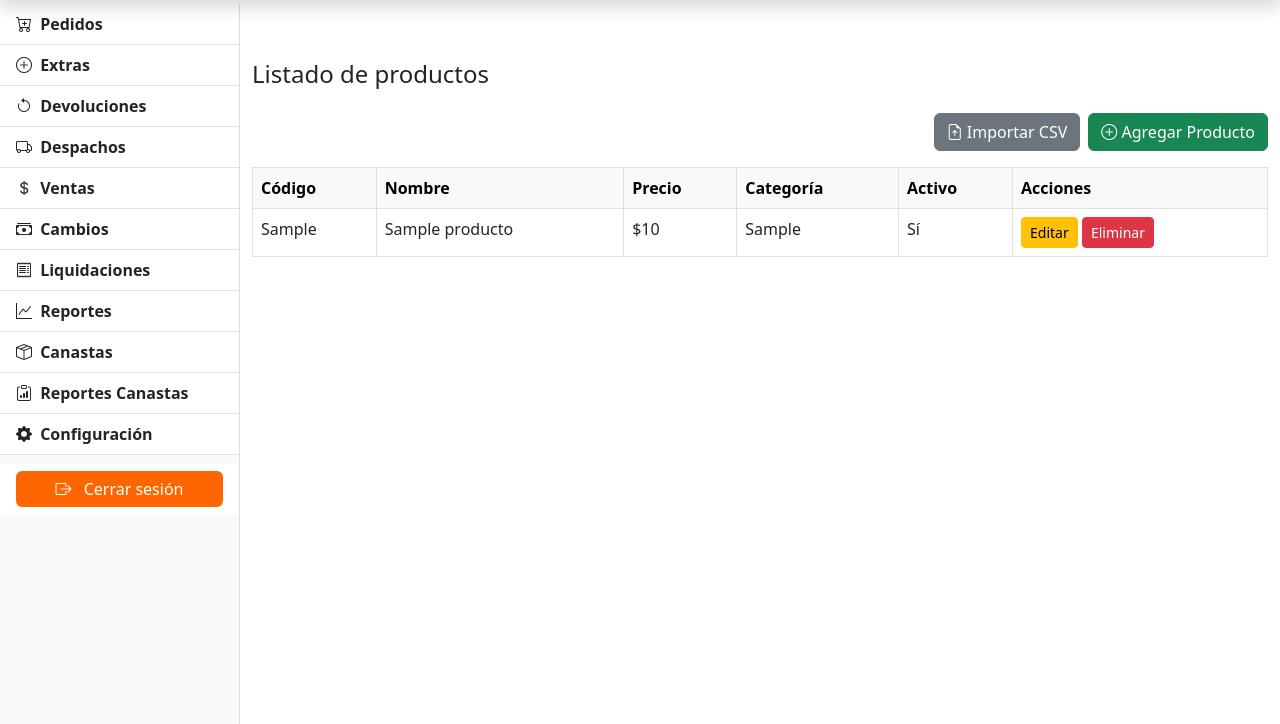
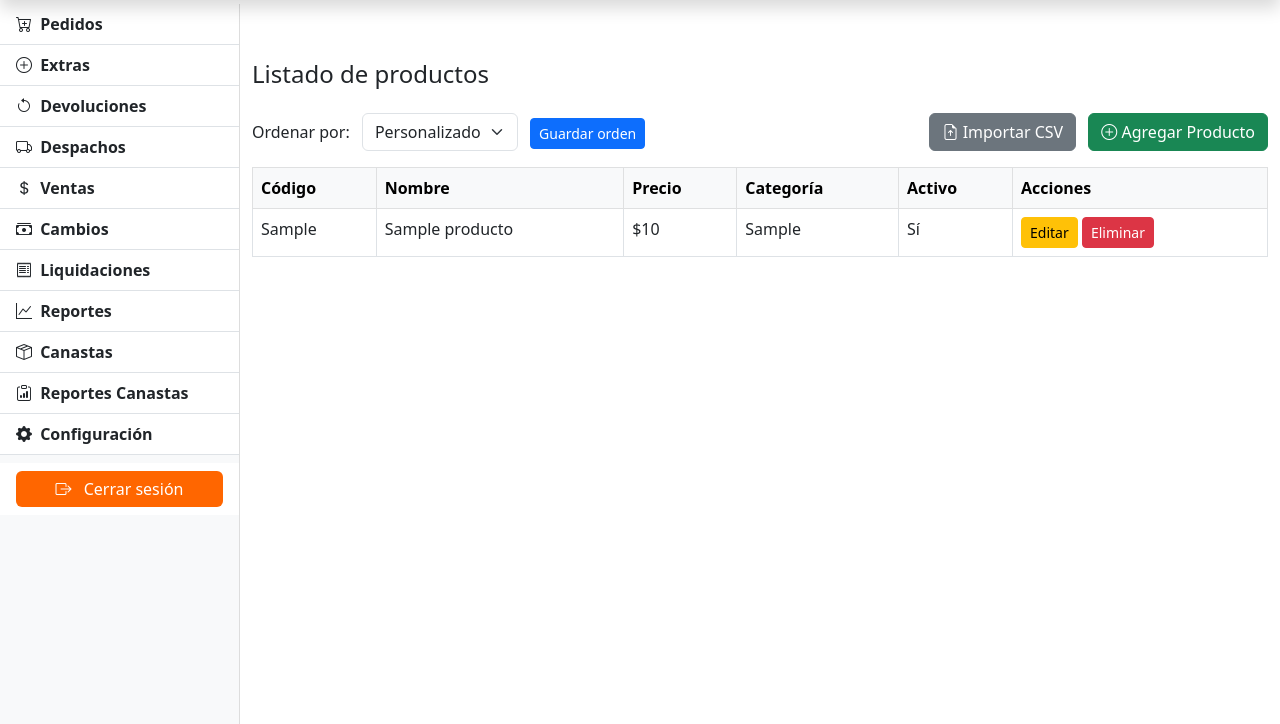
Before and after one commit to JohnFRave90/sistema_ventas, a Flask app: page /productos/ in a window 1280 px wide. Shown: the part 76-800 px from the top of the page. Run offline with Flask 3, Linux system fonts and the light colour scheme; a user stored in the database is signed in; tables that the repository leaves empty hold one stand-in row (values such as "Sample post"); some libraries are stand-ins or nearby versions.

Commit message:
orden de productos

```diff
--- a/app/models/producto.py
+++ b/app/models/producto.py
@@ -8,3 +8,4 @@ class Producto(db.Model):
     precio = db.Column(db.Float, nullable=False)
     categoria = db.Column(db.String(20), nullable=False)  # 'panadería' o 'bizcochería'
     activo = db.Column(db.Boolean, default=True, nullable=False)
+    orden = db.Column(db.Integer, default=0)
--- a/app/routes/productos.py
+++ b/app/routes/productos.py
@@ -13,8 +13,18 @@ productos_bp = Blueprint('productos', __name__, url_prefix='/productos')
 @productos_bp.route('/')
 @rol_requerido('administrador', 'semiadmin')
 def listar_productos():
-    productos = Producto.query.all()
-    return render_template('productos/listar.html', productos=productos)
+    """Lista los productos con la posibilidad de elegir el orden."""
+
+    orden = request.args.get('orden', 'personalizado')
+
+    if orden == 'nombre':
+        productos = Producto.query.order_by(Producto.nombre).all()
+    elif orden == 'codigo':
+        productos = Producto.query.order_by(Producto.codigo).all()
+    else:
+        productos = Producto.query.order_by(Producto.orden, Producto.nombre).all()
+
+    return render_template('productos/listar.html', productos=productos, orden_actual=orden)
 
 # CREAR PRODUCTO
 @productos_bp.route('/crear', methods=['GET', 'POST'])
@@ -26,7 +36,8 @@ def crear_producto():
         categoria = request.form['categoria']
         activo = 'activo' in request.form
 
-        nuevo = Producto(nombre=nombre, precio=precio, categoria=categoria, activo=activo)
+        max_orden = db.session.query(db.func.max(Producto.orden)).scalar() or 0
+        nuevo = Producto(nombre=nombre, precio=precio, categoria=categoria, activo=activo, orden=max_orden + 1)
         db.session.add(nuevo)
         db.session.commit()
         flash('Producto creado correctamente.', 'success')
@@ -75,7 +86,8 @@ def importar_productos():
         archivo.save(ruta_archivo)
 
         errores = []
-
+        max_orden = db.session.query(db.func.max(Producto.orden)).scalar() or 0
+        contador = 1
         with open(ruta_archivo, newline='', encoding='utf-8') as f:
             lector = csv.DictReader(f)
             lector.fieldnames[0] = lector.fieldnames[0].lstrip('\ufeff')
@@ -97,8 +109,10 @@ def importar_productos():
                             nombre=nombre,
                             precio=precio,
                             categoria=categoria,
-                            activo=True
+                            activo=True,
+                            orden=max_orden + contador
                         )
+                        contador += 1
                         db.session.add(nuevo)
                     else:
                         errores.append({
@@ -131,3 +145,20 @@ def importar_productos():
         return redirect(url_for('productos.listar_productos'))
 
     return render_template('productos/importar.html')
+
+
+# ----- ORDENAR PRODUCTOS -----
+@productos_bp.route('/actualizar_orden', methods=['POST'])
+@rol_requerido('administrador', 'semiadmin')
+def actualizar_orden_productos():
+    """Actualiza el orden de los productos desde el frontend via AJAX."""
+
+    orden_lista = request.get_json().get('orden', [])
+
+    for idx, prod_id in enumerate(orden_lista):
+        producto = Producto.query.get(int(prod_id))
+        if producto:
+            producto.orden = idx
+
+    db.session.commit()
+    return {'success': True}
--- a/app/templates/productos/listar.html
+++ b/app/templates/productos/listar.html
@@ -5,13 +5,27 @@
 {% block content %}
 <h4 class="mb-4">Listado de productos</h4>
 
-<div class="d-flex justify-content-end mb-3">
+<div class="d-flex justify-content-between mb-3">
+  <div>
+    <form id="orden-form" class="d-inline">
+      <label for="orden-select" class="me-2">Ordenar por:</label>
+      <select id="orden-select" name="orden" class="form-select d-inline w-auto">
+        <option value="personalizado" {% if orden_actual=='personalizado' %}selected{% endif %}>Personalizado</option>
+        <option value="nombre" {% if orden_actual=='nombre' %}selected{% endif %}>Nombre</option>
+        <option value="codigo" {% if orden_actual=='codigo' %}selected{% endif %}>Código</option>
+      </select>
+    </form>
+    <button id="guardar-orden" class="btn btn-primary btn-sm ms-2 d-none">Guardar orden</button>
+  </div>
+
+  <div>
     <a href="{{ url_for('productos.importar_productos') }}" class="btn btn-secondary me-2">
       <i class="bi bi-file-earmark-arrow-up"></i> Importar CSV
     </a>
     <a href="{{ url_for('productos.crear_producto') }}" class="btn btn-success">
       <i class="bi bi-plus-circle"></i> Agregar Producto
     </a>
+  </div>
 </div>
 
 <table class="table table-bordered table-hover">
@@ -25,9 +39,9 @@
       <th>Acciones</th>
     </tr>
   </thead>
-  <tbody>
+  <tbody id="tabla-productos">
     {% for p in productos %}
-    <tr>
+    <tr data-id="{{ p.id }}">
       <td>{{ p.codigo }}</td>
       <td>{{ p.nombre }}</td>
       <td>${{ '%.0f'|format(p.precio) }}</td>
@@ -44,3 +58,49 @@
   </tbody>
 </table>
 {% endblock %}
+
+{% block scripts %}
+  {{ super() }}
+  <script src="https://cdn.jsdelivr.net/npm/sortablejs@1.15.0/Sortable.min.js"></script>
+  <script>
+    const ordenSelect = document.getElementById('orden-select');
+    const tabla = document.getElementById('tabla-productos');
+    const guardarBtn = document.getElementById('guardar-orden');
+    let sortable = null;
+
+    function activarSortable() {
+      sortable = Sortable.create(tabla, { animation: 150 });
+    }
+
+    function desactivarSortable() {
+      if (sortable) { sortable.destroy(); sortable = null; }
+    }
+
+    ordenSelect.addEventListener('change', () => {
+      if (ordenSelect.value !== 'personalizado') {
+        desactivarSortable();
+        document.getElementById('orden-form').submit();
+      } else {
+        activarSortable();
+        guardarBtn.classList.remove('d-none');
+      }
+    });
+
+    guardarBtn.addEventListener('click', () => {
+      const orden = Array.from(tabla.querySelectorAll('tr')).map(tr => tr.dataset.id);
+      fetch('{{ url_for('productos.actualizar_orden_productos') }}', {
+        method: 'POST',
+        headers: { 'Content-Type': 'application/json' },
+        body: JSON.stringify({ orden })
+      }).then(() => {
+        guardarBtn.classList.add('d-none');
+        desactivarSortable();
+      });
+    });
+
+    if (ordenSelect.value === 'personalizado') {
+      activarSortable();
+      guardarBtn.classList.remove('d-none');
+    }
+  </script>
+{% endblock %}
```
Also changed, not shown: app/utils/productos.py (+8 -20 lines). Lines whose indentation alone changed are shown as unchanged.
